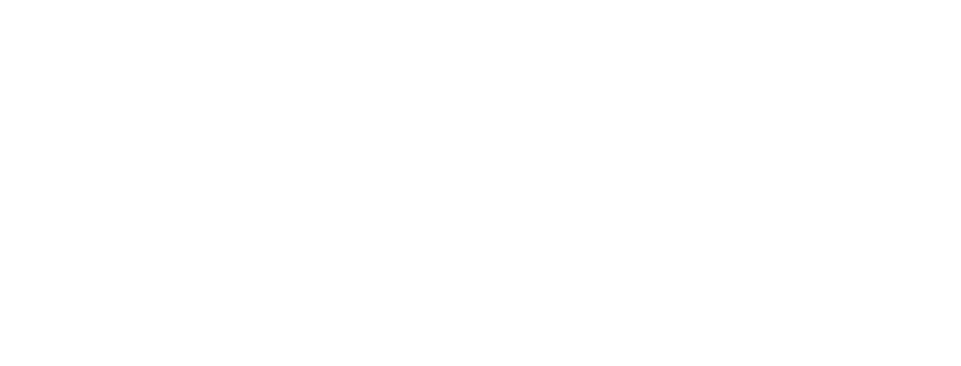
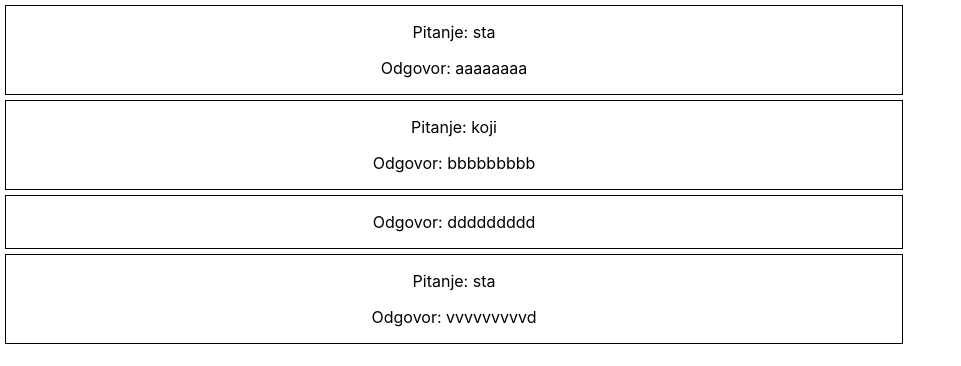
Before and after one commit to dekac9/React-nastavak-radovi, a React (Create React App) app in the folder 13 funkcije vezba prosto/zadatak-propsi-jokes/zadatak/: page / in a window 1280 px wide. Shown: the top 366 px of the page, without its empty margins (0-961 px from the left). Built offline with nearby package versions, Linux system fonts and the light colour scheme.

Commit message:
zavrsena jokes vezba

```diff
--- a/13 funkcije vezba prosto/zadatak-propsi-jokes/zadatak/src/App.css
+++ b/13 funkcije vezba prosto/zadatak-propsi-jokes/zadatak/src/App.css
@@ -1,38 +1,14 @@
-.App {
+
+.container{
+  display: flex;
+  flex-direction: column;
+  justify-content: center;
+  align-items: center;
+}
+
+.kartica{
+  border: black 1px solid;
+  margin:5px;
+  width:70%;
   text-align: center;
 }
-
-.App-logo {
-  height: 40vmin;
-  pointer-events: none;
-}
-
-@media (prefers-reduced-motion: no-preference) {
-  .App-logo {
-    animation: App-logo-spin infinite 20s linear;
-  }
-}
-
-.App-header {
-  background-color: #282c34;
-  min-height: 100vh;
-  display: flex;
-  flex-direction: column;
-  align-items: center;
-  justify-content: center;
-  font-size: calc(10px + 2vmin);
-  color: white;
-}
-
-.App-link {
-  color: #61dafb;
-}
-
-@keyframes App-logo-spin {
-  from {
-    transform: rotate(0deg);
-  }
-  to {
-    transform: rotate(360deg);
-  }
-}
--- a/13 funkcije vezba prosto/zadatak-propsi-jokes/zadatak/src/App.js
+++ b/13 funkcije vezba prosto/zadatak-propsi-jokes/zadatak/src/App.js
@@ -1,10 +1,14 @@
-
+import React from 'react'
+import Joke from "./Joke"
 import './App.css';
 
 function App() {
   return (
     <div className="App">
-
+      <Joke obj={{pitanje:"sta", odgovor: "aaaaaaaa"}}></Joke>
+      <Joke obj={{pitanje:"koji", odgovor: "bbbbbbbbb"}}></Joke>
+      <Joke obj={{pitanje:"", odgovor: "ddddddddd"}}></Joke>
+      <Joke obj={{pitanje:"sta", odgovor: "vvvvvvvvvd"}}></Joke>
     </div>
   );
 }
--- /dev/null
+++ b/13 funkcije vezba prosto/zadatak-propsi-jokes/zadatak/src/Joke.js
@@ -0,0 +1,25 @@
+import React from 'react'
+
+
+
+function Joke(props){
+ if(props.obj.pitanje!==""){
+  console.log(props.obj.pitanje)
+  return (
+<div className="kartica">
+<p>Pitanje: {props.obj.pitanje}</p>
+<p>Odgovor: {props.obj.odgovor}</p>
+</div>
+  )
+ }else{
+   return (
+    <div className="kartica">
+    <p>Odgovor: {props.obj.odgovor}</p>
+    </div>
+   )
+ }
+
+
+}
+
+export default Joke
```
